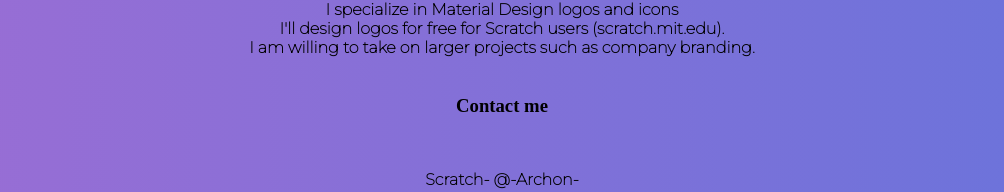
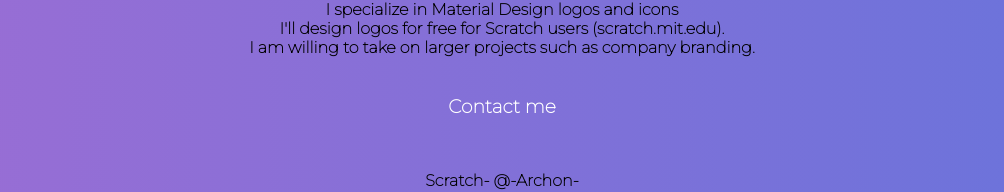
Before and after one commit to micahlt/archon, a plain HTML site: page index.html in a window 1280 px wide. Shown: the part 481-673 px from the top of the page, without its empty margins (138-1142 px from the left). Drawn offline with Linux system fonts and the light colour scheme.

Commit message:
Update style.css

```diff
--- a/style.css
+++ b/style.css
@@ -41,6 +41,10 @@ h2{
  color: white;
 }
 
+h3{
+ font-family: 'Montserrat', sans-serif;
+ color: white;
+}
 p{
  font-family: 'Montserrat', sans-serif;
  font-weight: bold;
```
